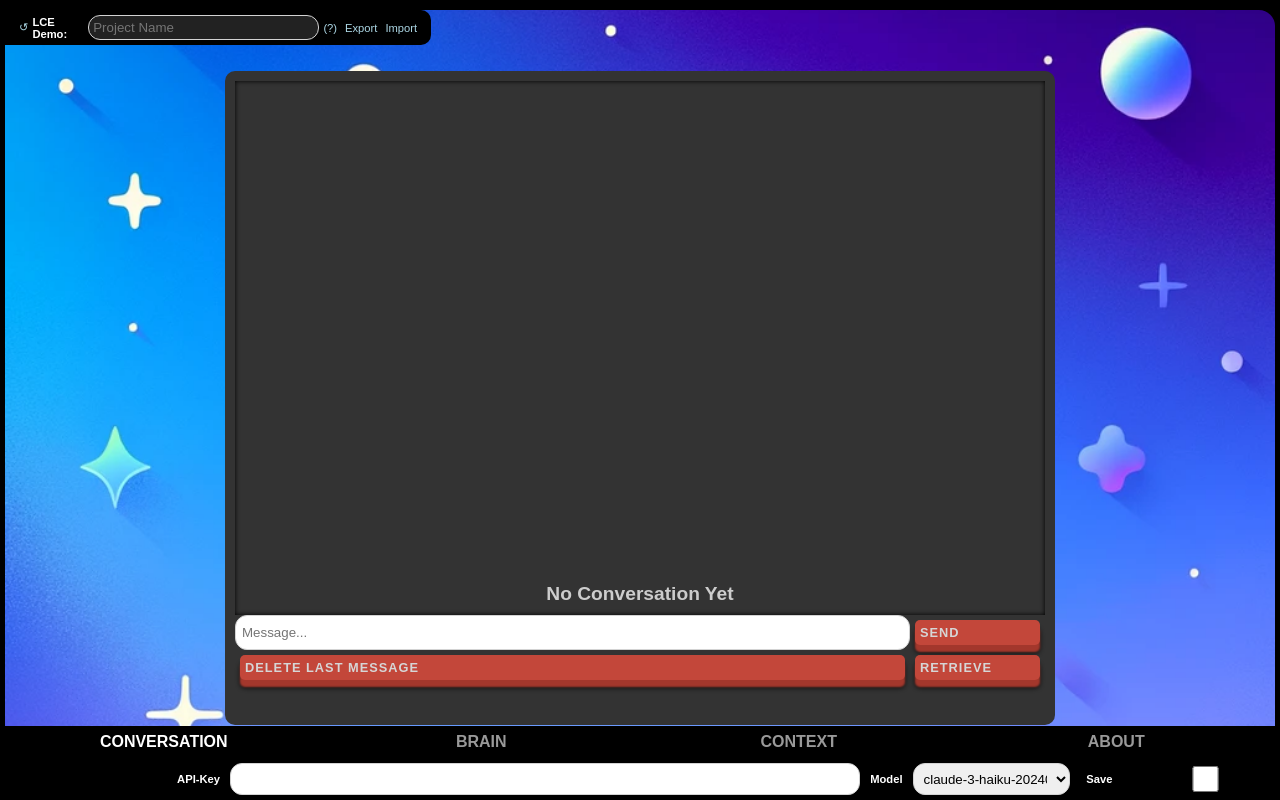
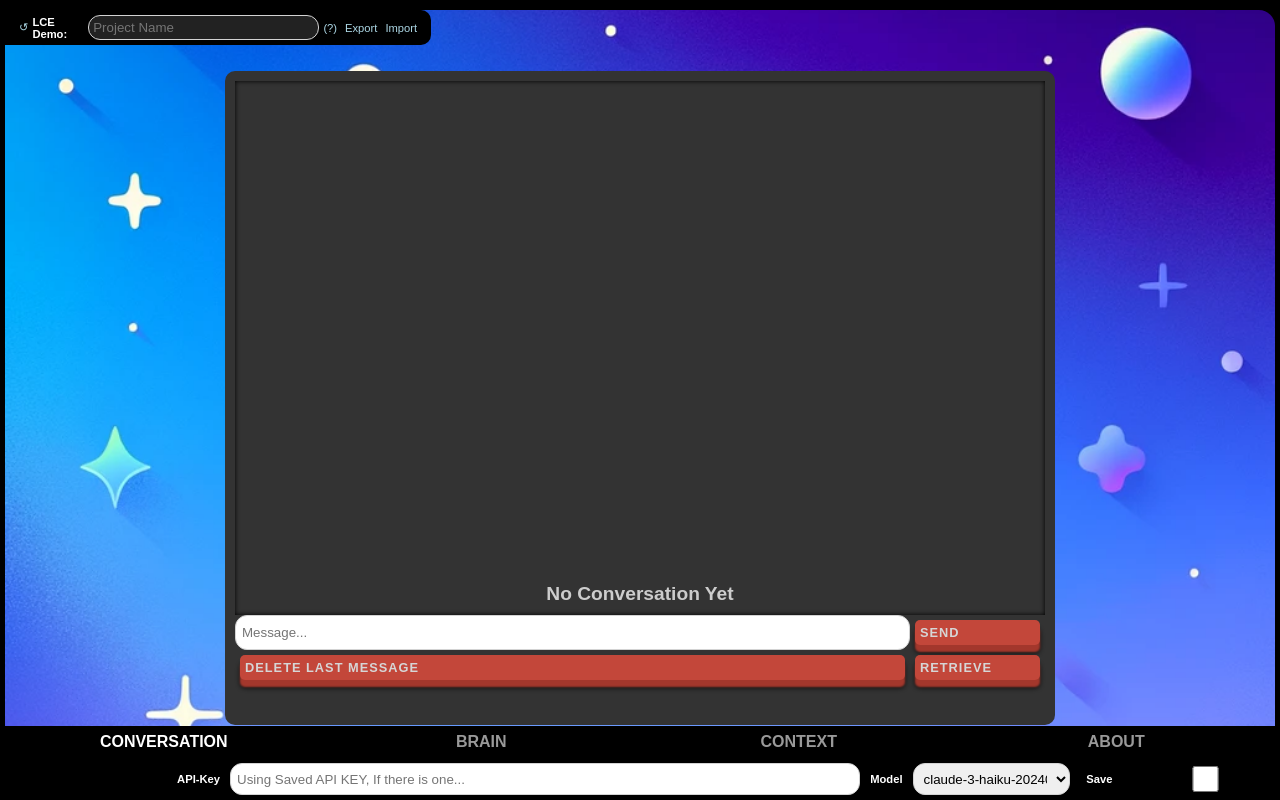
Before and after one commit to rolyataylor2/AI-Modular-Context, a website: page public/index.html in a window 1280 px wide. Drawn offline with Linux system fonts and the light colour scheme.

Commit message:
More descriptive

```diff
--- a/public/index.html
+++ b/public/index.html
@@ -53,7 +53,7 @@
     </nav>
     <footer>
 
-        <div><label for="">API-Key</label><input id="API_KEY" type="text"></div>
+        <div><label for="">API-Key</label><input id="API_KEY" type="text" placeholder="Using Saved API KEY, If there is one..."></div>
         <div>
             <label for="">Model</label>
             <select onchange="API_Object.model = this.value;">
```
